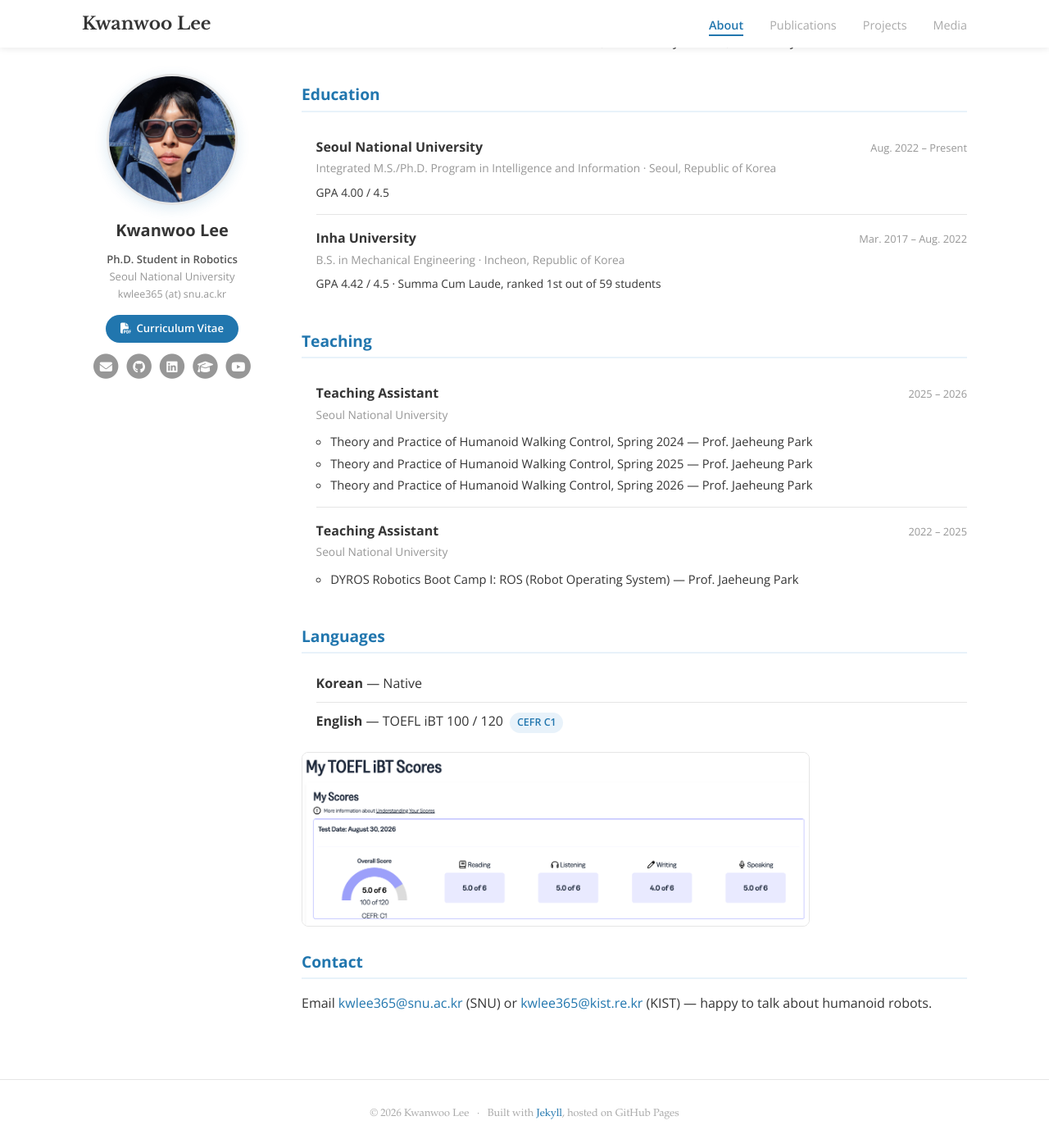
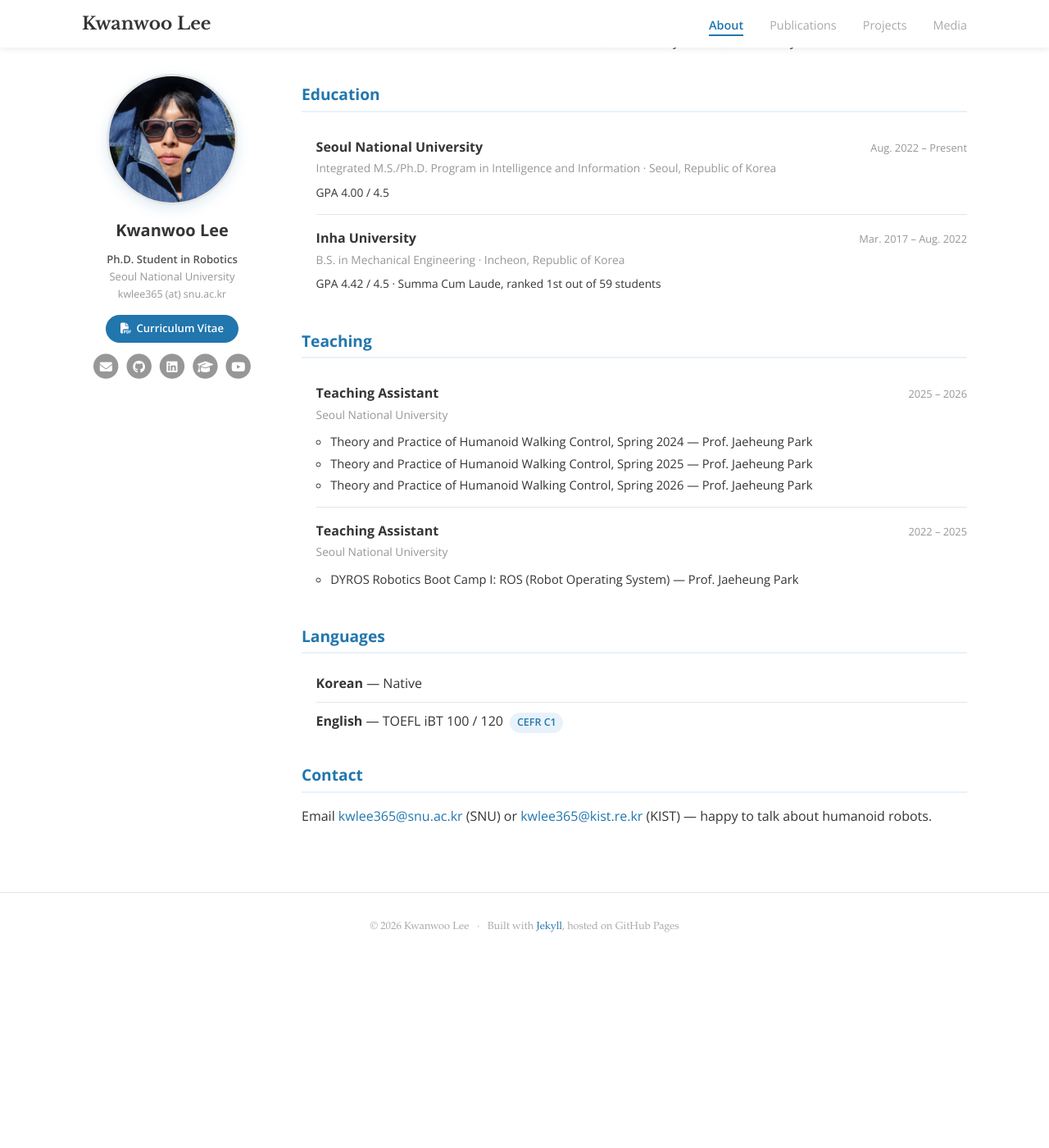
Before and after one commit to kwlee365/kwlee365.github.io, a Jekyll site: the page built from index.md, in a window 1280 px wide and 1400 px high, scrolled down 535 px. Shown: the whole window at 82% size. Built offline with Jekyll 4.4.1, drawn with Linux system fonts in a browser that asks for light colours; after the commit the page ends 1708 px from its top, so only the background shows below that.

Commit message:
Keep the score report to the CV, off the site
The Languages section keeps the score as text; the report image and its
style are gone, and the file is out of the repo so it is no longer served
at a public URL. It remains in the Overleaf project and in this history
at df1c231.

Co-Authored-By: Claude Opus 5 (1M context) <noreply@anthropic.com>

```diff
--- a/assets/css/main.scss
+++ b/assets/css/main.scss
@@ -475,19 +475,6 @@ a.pill:hover { background: var(--accent); color: #fff; border-color: var(--accen
   margin-left: 0.25rem;
 }
 
-/* ---------- Score report ---------- */
-.score-proof {
-  display: block;
-  margin-top: 0.9rem;
-  max-width: 620px;
-  border: 1px solid var(--rule);
-  border-radius: 8px;
-  overflow: hidden;
-  line-height: 0;
-}
-.score-proof img { width: 100%; height: auto; transition: opacity 0.2s ease; }
-.score-proof:hover img { opacity: 0.88; }
-
 /* ---------- Photo gallery ---------- */
 /* Shots come in both orientations, so fix the height and let width follow. */
 .gallery {
--- a/index.md
+++ b/index.md
@@ -78,19 +78,12 @@ real-world robot deployment.
 <h1>Languages</h1>
 
 <ul class="interests">
-  {%- for l in site.data.languages.entries %}
+  {%- for l in site.data.languages %}
   <li>
     <span class="topic">{{ l.lang }}</span> &mdash; {{ l.level }}{% if l.note %} <span class="lang-score">{{ l.note }}</span>{% endif %}
   </li>
   {%- endfor %}
 </ul>
-
-{%- assign proof = site.data.languages.proof %}
-{%- if proof %}
-<a class="score-proof" href="{{ proof.src | relative_url }}" target="_blank" rel="noopener">
-  <img src="{{ proof.src | relative_url }}" alt="{{ proof.alt }}" loading="lazy" decoding="async">
-</a>
-{%- endif %}
 
 <h1>Contact</h1>
 
```
Also changed, not shown: _data/languages.yml (+6 -11 lines), assets/images/eng/toefl_score.png (deleted), 1 other file.
